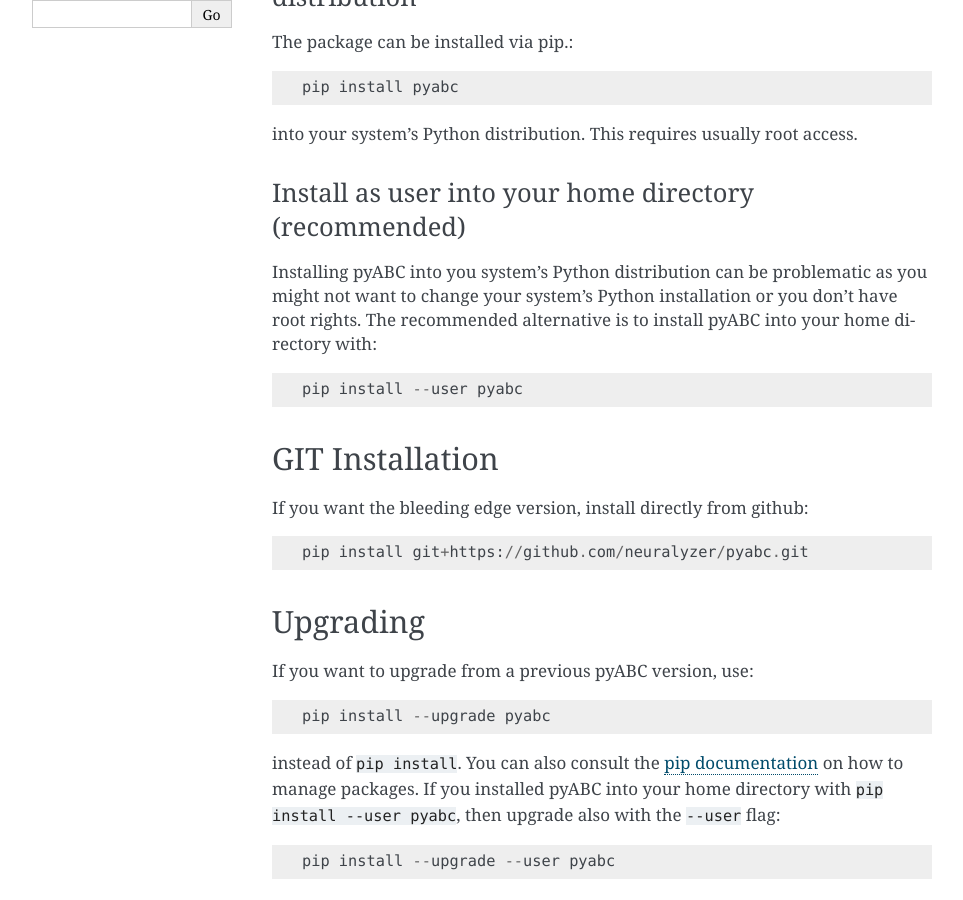
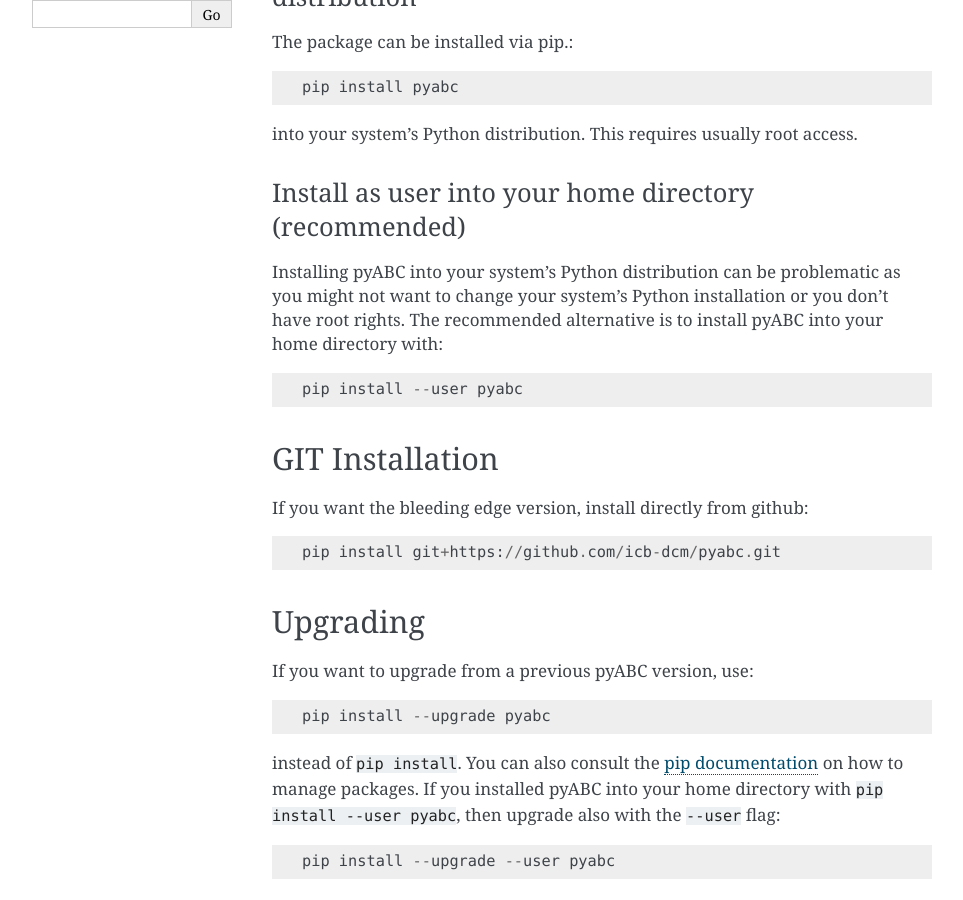
Before and after one commit to ICB-DCM/pyABC, a Sphinx documentation site: the page built from doc/installation.rst, in a window 1280 px wide and 900 px high, scrolled down 702 px. Shown: the whole window, without its empty margins (148-1111 px from the left). Built offline with Sphinx 7.4.7, drawn with Linux system fonts in a browser that asks for light colours; pages that are not in the unit, such as notebooks, are missing from menus.

Commit message:
typo doc

```diff
--- a/doc/installation.rst
+++ b/doc/installation.rst
@@ -46,7 +46,7 @@ into your system's Python distribution. This requires usually root access.
 Install as user into your home directory (recommended)
 ~~~~~~~~~~~~~~~~~~~~~~~~~~~~~~~~~~~~~~~~~~~~~~~~~~~~~~
 
-Installing pyABC into you system's Python
+Installing pyABC into your system's Python
 distribution can be problematic as you might not want to
 change your system's Python installation or you
 don't have root rights.
@@ -62,7 +62,7 @@ GIT Installation
 
 If you want the bleeding edge version, install directly from github::
 
-   pip install git+https://github.com/neuralyzer/pyabc.git
+   pip install git+https://github.com/icb-dcm/pyabc.git
 
 
 
```
Also changed, not shown: doc/examples/early_stopping.ipynb, doc/examples/parameter_inference.ipynb.
